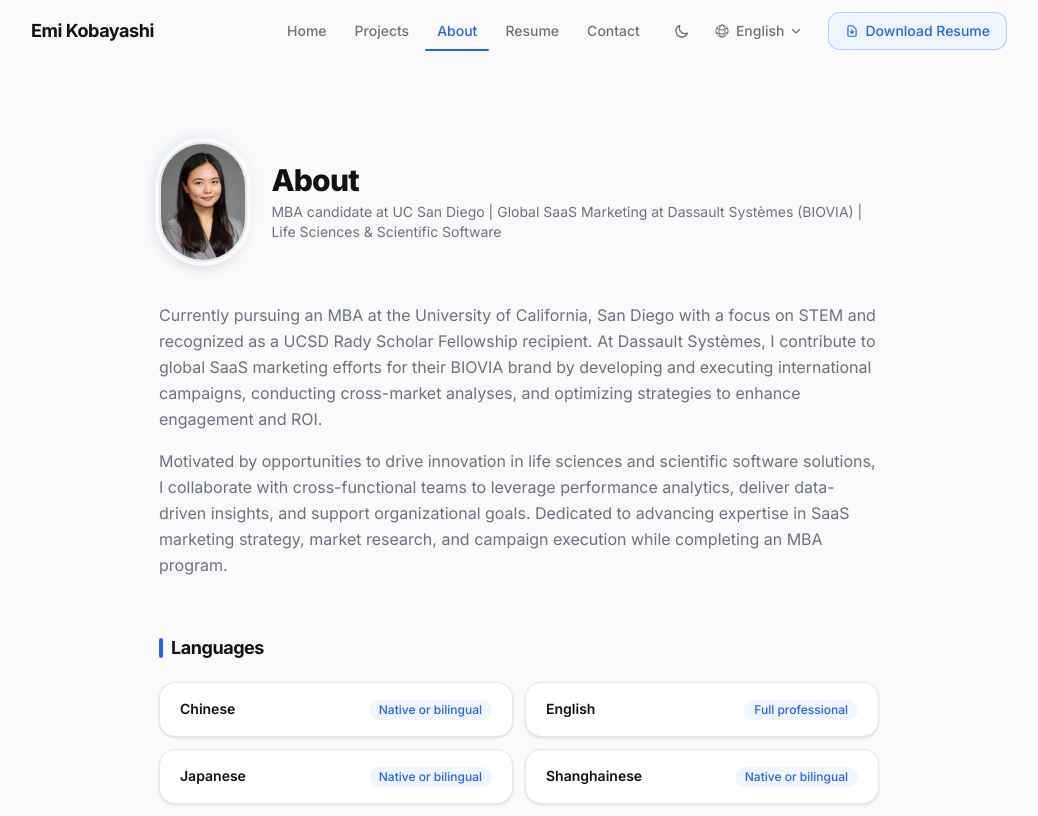
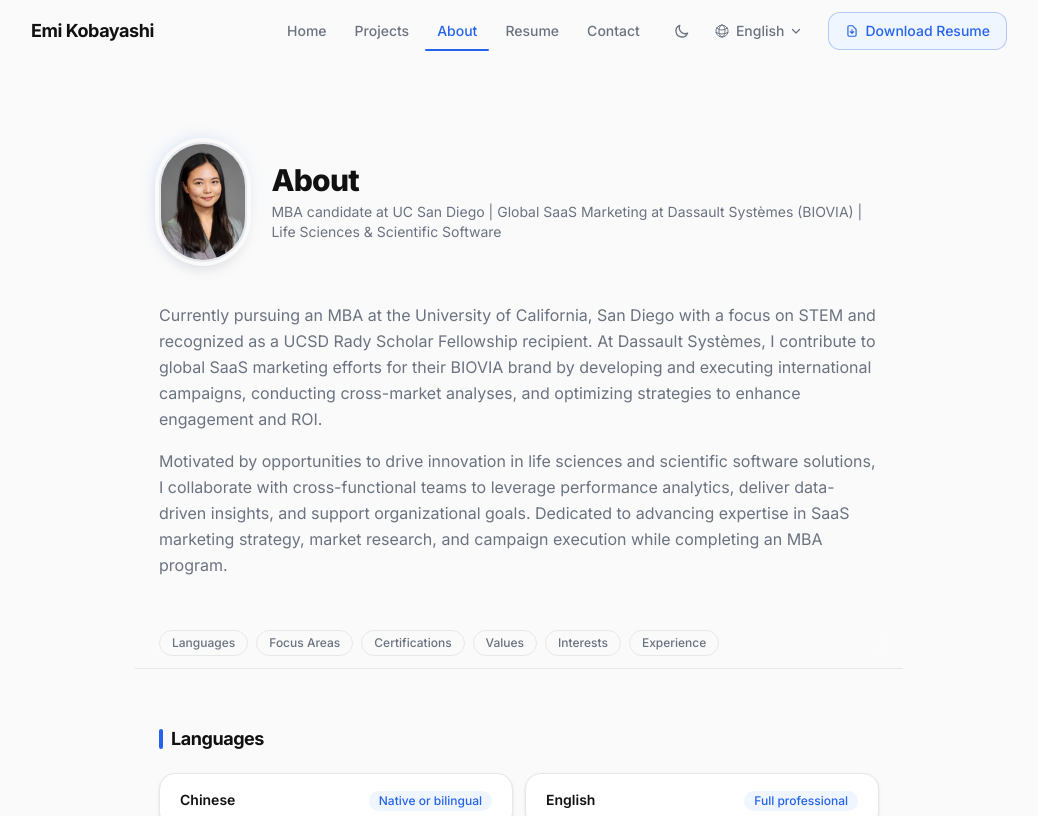
Before and after one commit to 21sean/Emi_site, a Next.js app: page /about in a window 1280 px wide. Shown: the top 816 px of the page, without its empty margins (121-1159 px from the left). Built offline with nearby package versions, Linux system fonts and the light colour scheme.

Commit message:
Add sticky section navigation bar to About page

```diff
--- a/src/components/pages/AboutContent.tsx
+++ b/src/components/pages/AboutContent.tsx
@@ -60,10 +60,39 @@ export default function AboutContent() {
           ))}
         </div>
 
+        {/* Section Navigation */}
+        <nav
+          className={`sticky top-16 z-10 -mx-6 mt-10 flex gap-2 overflow-x-auto border-b border-[var(--color-border)] bg-[var(--color-background)]/80 px-6 py-3 backdrop-blur-md scrollbar-none ${
+            mounted ? "animate-fade-in-up stagger-4" : "opacity-0"
+          }`}
+        >
+          {[
+            { id: "languages", label: ui.about.languages },
+            { id: "focus-areas", label: ui.about.focusAreas },
+            { id: "certifications", label: ui.about.certifications },
+            { id: "values", label: ui.about.values },
+            { id: "interests", label: ui.about.interests },
+            { id: "experience", label: ui.about.experience },
+          ].map((section) => (
+            <button
+              key={section.id}
+              onClick={() =>
+                document
+                  .getElementById(section.id)
+                  ?.scrollIntoView({ behavior: "smooth", block: "start" })
+              }
+              className="shrink-0 rounded-full border border-[var(--color-border)] px-3 py-1 text-xs font-medium text-[var(--color-muted)] transition-colors hover:border-[var(--color-accent)]/40 hover:text-[var(--color-foreground)]"
+            >
+              {section.label}
+            </button>
+          ))}
+        </nav>
+
         {/* Languages */}
         <div
+          id="languages"
           ref={languagesRef.ref}
-          className={`mt-14 reveal ${languagesRef.revealed ? "revealed" : ""}`}
+          className={`mt-14 scroll-mt-28 reveal ${languagesRef.revealed ? "revealed" : ""}`}
         >
           <h2 className="mb-5 flex items-center gap-2 text-lg font-bold tracking-tight">
             <span className="inline-block h-5 w-1 rounded-full bg-[var(--color-accent)]" />
@@ -87,8 +116,9 @@ export default function AboutContent() {
 
         {/* Focus Areas */}
         <div
+          id="focus-areas"
           ref={focusRef.ref}
-          className={`mt-14 reveal ${focusRef.revealed ? "revealed" : ""}`}
+          className={`mt-14 scroll-mt-28 reveal ${focusRef.revealed ? "revealed" : ""}`}
         >
           <h2 className="mb-5 flex items-center gap-2 text-lg font-bold tracking-tight">
             <span className="inline-block h-5 w-1 rounded-full bg-[var(--color-accent)]" />
@@ -110,8 +140,9 @@ export default function AboutContent() {
 
         {/* Certifications */}
         <div
+          id="certifications"
           ref={certsRef.ref}
-          className={`mt-14 reveal ${certsRef.revealed ? "revealed" : ""}`}
+          className={`mt-14 scroll-mt-28 reveal ${certsRef.revealed ? "revealed" : ""}`}
         >
           <h2 className="mb-5 flex items-center gap-2 text-lg font-bold tracking-tight">
             <span className="inline-block h-5 w-1 rounded-full bg-[var(--color-accent)]" />
@@ -156,8 +187,9 @@ export default function AboutContent() {
 
         {/* Values */}
         <div
+          id="values"
           ref={valuesRef.ref}
-          className={`mt-14 reveal ${valuesRef.revealed ? "revealed" : ""}`}
+          className={`mt-14 scroll-mt-28 reveal ${valuesRef.revealed ? "revealed" : ""}`}
         >
           <h2 className="mb-5 flex items-center gap-2 text-lg font-bold tracking-tight">
             <span className="inline-block h-5 w-1 rounded-full bg-[var(--color-accent)]" />
@@ -179,8 +211,9 @@ export default function AboutContent() {
 
         {/* Interests */}
         <div
+          id="interests"
           ref={interestsRef.ref}
-          className={`mt-14 reveal ${interestsRef.revealed ? "revealed" : ""}`}
+          className={`mt-14 scroll-mt-28 reveal ${interestsRef.revealed ? "revealed" : ""}`}
         >
           <h2 className="mb-5 flex items-center gap-2 text-lg font-bold tracking-tight">
             <span className="inline-block h-5 w-1 rounded-full bg-[var(--color-accent)]" />
@@ -200,8 +233,9 @@ export default function AboutContent() {
 
         {/* Experience */}
         <div
+          id="experience"
           ref={experienceRef.ref}
-          className={`mt-14 reveal ${experienceRef.revealed ? "revealed" : ""}`}
+          className={`mt-14 scroll-mt-28 reveal ${experienceRef.revealed ? "revealed" : ""}`}
         >
           <h2 className="mb-6 flex items-center gap-2 text-lg font-bold tracking-tight">
             <span className="inline-block h-5 w-1 rounded-full bg-[var(--color-accent)]" />
```
